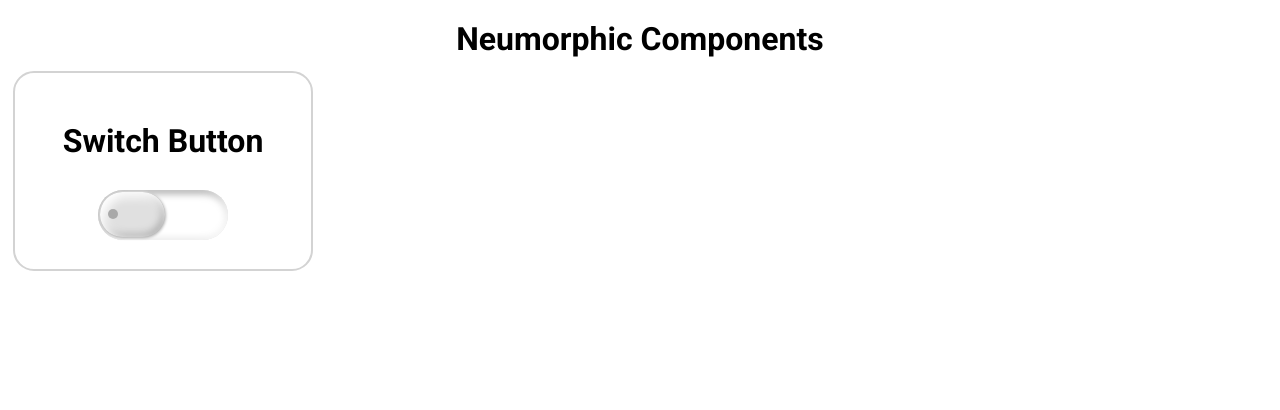
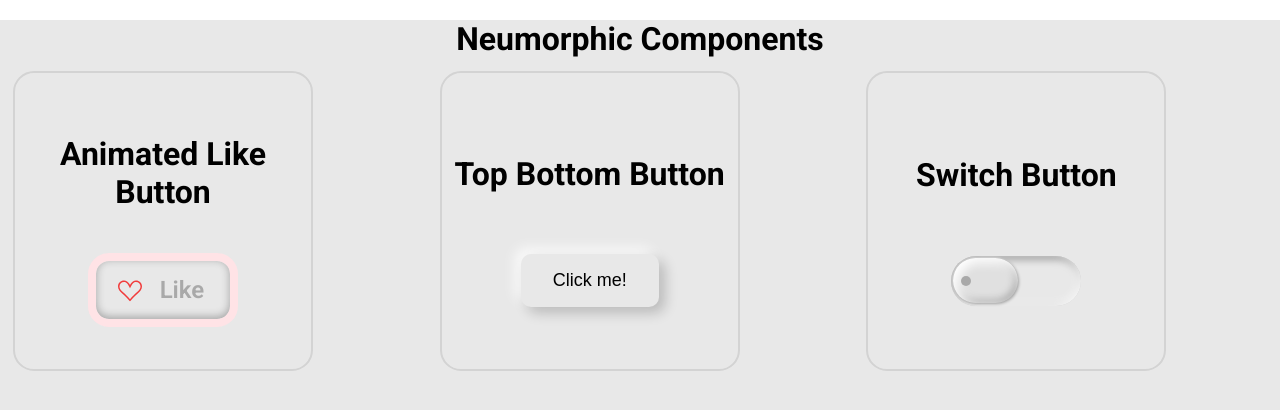
Before and after one commit to igor64BR/neumorphic-ui-components, a Next.js app: page /home-page in a window 1280 px wide. Shown: the top 410 px of the page. Built offline with nearby package versions, Linux system fonts and the light colour scheme.

Commit message:
feat: botao que afunda e like pulsante

```diff
--- /dev/null
+++ b/src/app/home-page/components/LikeBtn/LikeBtn.tsx
@@ -0,0 +1,26 @@
+import "./style.css";
+
+
+export default function LikeButtonAnimated() {
+    return (
+        <div className="like-btn-container">
+            <div className="svg-container">
+                <HeartOutline />
+                <HeartFill />
+            </div>
+            <h1>Like</h1>
+        </div>
+    )
+}
+
+const HeartOutline = () => (
+    <svg id="outline-svg" xmlns="http://www.w3.org/2000/svg" width="16" height="16" fill="currentColor" viewBox="0 0 16 16">
+        <path d="m8 6.236-.894-1.789c-.222-.443-.607-1.08-1.152-1.595C5.418 2.345 4.776 2 4 2 2.324 2 1 3.326 1 4.92c0 1.211.554 2.066 1.868 3.37.337.334.721.695 1.146 1.093C5.122 10.423 6.5 11.717 8 13.447c1.5-1.73 2.878-3.024 3.986-4.064.425-.398.81-.76 1.146-1.093C14.446 6.986 15 6.131 15 4.92 15 3.326 13.676 2 12 2c-.777 0-1.418.345-1.954.852-.545.515-.93 1.152-1.152 1.595zm.392 8.292a.513.513 0 0 1-.784 0c-1.601-1.902-3.05-3.262-4.243-4.381C1.3 8.208 0 6.989 0 4.92 0 2.755 1.79 1 4 1c1.6 0 2.719 1.05 3.404 2.008.26.365.458.716.596.992a7.6 7.6 0 0 1 .596-.992C9.281 2.049 10.4 1 12 1c2.21 0 4 1.755 4 3.92 0 2.069-1.3 3.288-3.365 5.227-1.193 1.12-2.642 2.48-4.243 4.38z" />
+    </svg>
+)
+
+const HeartFill = () => (
+    <svg id="fill-svg" xmlns="http://www.w3.org/2000/svg" width="16" height="16" fill="currentColor" viewBox="0 0 16 16">
+        <path d="M4 1c2.21 0 4 1.755 4 3.92C8 2.755 9.79 1 12 1s4 1.755 4 3.92c0 3.263-3.234 4.414-7.608 9.608a.513.513 0 0 1-.784 0C3.234 9.334 0 8.183 0 4.92 0 2.755 1.79 1 4 1"/>
+    </svg>
+)
--- /dev/null
+++ b/src/app/home-page/components/LikeBtn/style.css
@@ -0,0 +1,91 @@
+.like-btn-container {
+    background-color: transparent;
+    width: 8rem;
+    height: 3rem;
+    color: darkgray;
+    padding: 5px 3px;
+
+    display: flex;
+    justify-content: space-evenly;
+    align-items: center;
+    box-sizing: content-box;
+
+    box-shadow:
+        inset 0px -2px 8px rgba(0, 0, 0, .3);
+
+    border-radius: 21px;
+    border: 8px solid rgb(255, 227, 230);
+
+    scale: 1;
+
+    transition: scale .2s, border .2s;
+}
+
+.like-btn-container h1 {
+    margin: 0;
+    font-size: 1.5rem;
+    font-weight: 600;
+}
+
+.svg-container {
+    width: 15px;
+    height: 15px;
+    position: relative;
+}
+
+.like-btn-container svg {
+    color: rgb(241, 60, 60);
+    position: absolute;
+    scale: 1.5;
+}
+
+#fill-svg {
+    opacity: 0;
+    transition: .2s;
+}
+
+@keyframes shiningBorder {
+    0% {
+        border-color: rgb(255, 227, 230);
+    }
+
+    50% {
+        border-color: red;
+    }
+
+    100% {
+        border-color: rgb(255, 227, 230);
+    }
+}
+
+.like-btn-container:hover {
+    scale: 1.1;
+    animation: shiningBorder 1.2s infinite;
+}
+
+@keyframes beatingHeart {
+    0% {
+        transform: scale(1);
+    }
+
+    15% {
+        transform: scale(1.15);
+    }
+
+    30% {
+        transform: scale(1);
+    }
+
+    45% {
+        transform: scale(1.15);
+    }
+
+    60% {
+        transform: scale(1);
+    }
+}
+
+.like-btn-container:hover #fill-svg {
+    opacity: 1;
+    animation: beatingHeart 1.2s infinite;
+}
--- a/src/app/home-page/components/NeuComponent/style.css
+++ b/src/app/home-page/components/NeuComponent/style.css
@@ -1,5 +1,5 @@
 .neu-component {
-    height: 200px;
+    height: 300px;
     width: 300px;
     display: flex;
     flex-direction: column;
--- a/src/app/home-page/css/style.css
+++ b/src/app/home-page/css/style.css
@@ -1,7 +1,7 @@
 .body {
     width: 100%;
     height: 100%;
-    background-color: white;
+    background-color: #e8e8e8;
     color: black;
 }
 
--- /dev/null
+++ b/src/app/home-page/css/top-bottom-button.css
@@ -0,0 +1,40 @@
+.top-bottom-button {
+    background-color: transparent;
+    border: none;
+
+    color: black;
+    font-size: large;
+    padding: 1rem 2rem;
+
+    border-radius: 10px;
+
+    box-shadow:
+        6px 6px 13px rgba(0, 0, 0, .2),
+        -6px -6px 13px rgba(255, 255, 255, .8),
+        inset 6px 6px 13px rgba(0, 0, 0, 0),
+        inset -6px -6px 13px rgba(255, 255, 255, 0);
+
+    transition: all .2s;
+    box-sizing: border-box;
+}
+
+.top-bottom-button:active {
+    box-shadow:
+        6px 6px 13px rgba(0, 0, 0, 0),
+        -6px -6px 13px rgba(255, 255, 255, 0),
+        inset 6px 6px 13px rgba(0, 0, 0, .2),
+        inset -6px -6px 13px rgba(255, 255, 255, .8);
+}
+
+.top-bottom-button p {
+    position: relative;
+    left: 0;
+    top: 0;
+
+    transition: .1s;
+}
+
+.top-bottom-button:active p {
+    left: 1px;
+    top: 1px;
+}
--- a/src/app/home-page/page.tsx
+++ b/src/app/home-page/page.tsx
@@ -1,12 +1,22 @@
 import NeuComponent from "./components/NeuComponent/NeuComponent";
 import "./css/style.css";
 import "./css/led-checkbox.css";
+import "./css/top-bottom-button.css"
+import LikeBtn from "./components/LikeBtn/LikeBtn";
 
 export default function HomePage() {
     return (
         <div className="body">
             <h1>Neumorphic Components</h1>
             <div className="grid-container">
+                <NeuComponent name="Animated Like Button">
+                    <LikeBtn/>
+                </NeuComponent>
+                <NeuComponent name="Top Bottom Button">
+                    <button className="top-bottom-button" type="button">
+                        <p>Click me!</p>
+                    </button>
+                </NeuComponent>
                 <NeuComponent name="Switch Button">
                     <div className="led-checkbox-container">
                         <input id="switch-checkbox" type="checkbox" name="switch-checkbox"/>
```
